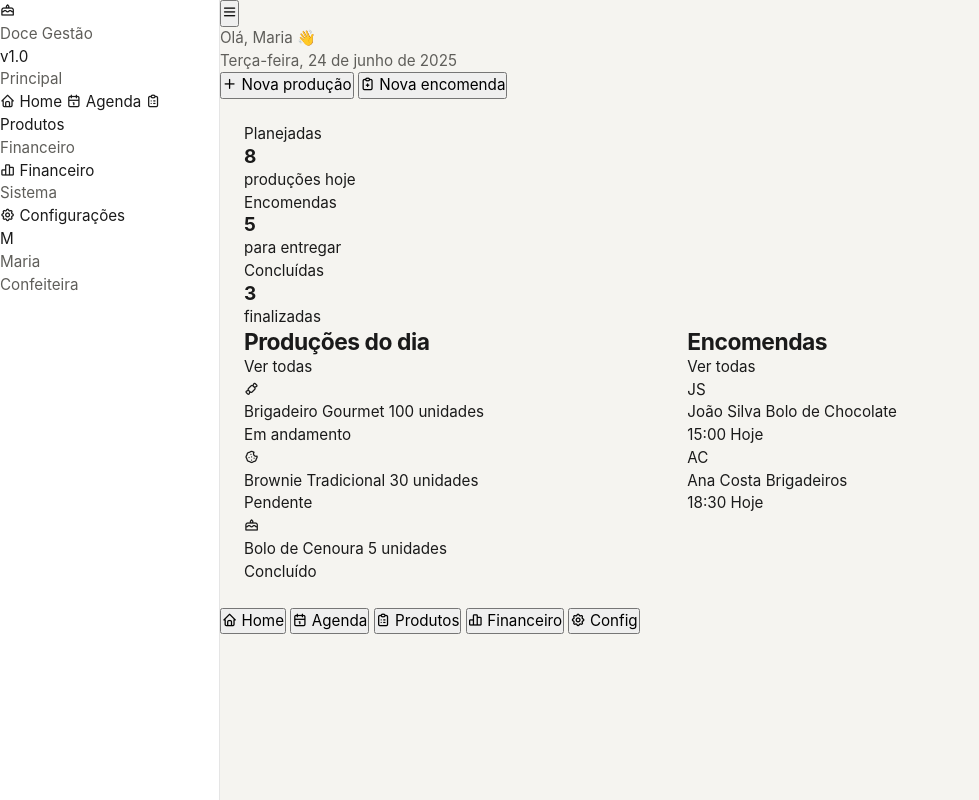
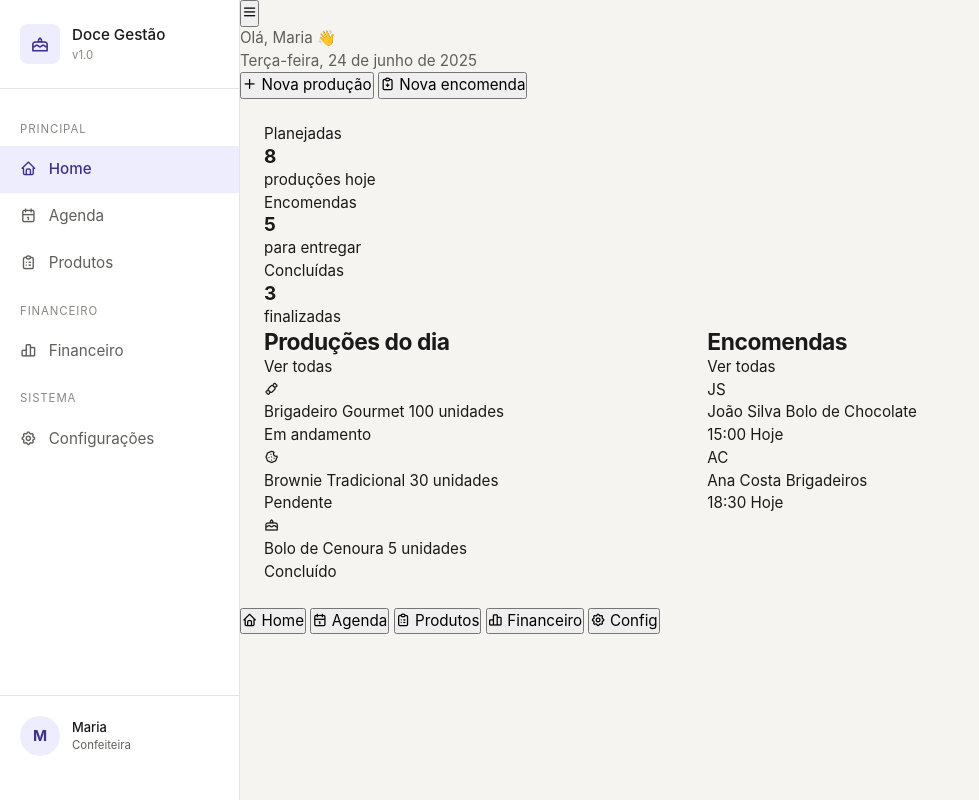
Before and after one commit to AleRicDev/AgendaConfeitaria, a plain HTML site: page index.html in a window 1280 px wide. Shown: the whole page, without its empty margins (0-979 px from the left). Drawn offline with Linux system fonts and the light colour scheme; a script that the page names is missing.

Commit message:
feat: create sidebar component

```diff
--- a/src/css/index.css
+++ b/src/css/index.css
@@ -1,2 +1,3 @@
 @import "./global.css";
 @import "./layout.css";
+@import "./sidebar.css";
--- a/src/css/sidebar.css
+++ b/src/css/sidebar.css
@@ -0,0 +1,169 @@
+/* ================================
+   SIDEBAR
+================================ */
+
+.sidebar {
+  width: 240px;
+  min-width: 240px;
+
+  background: var(--surface);
+
+  border-right: 1px solid var(--border);
+
+  display: flex;
+  flex-direction: column;
+
+  padding: var(--space-6) 0;
+}
+
+/* ================================
+   BRAND
+================================ */
+
+.sidebar-brand {
+  display: flex;
+  align-items: center;
+  gap: var(--space-3);
+
+  padding: 0 var(--space-5) var(--space-6);
+
+  border-bottom: 1px solid var(--border);
+}
+
+.sidebar-brand-icon {
+  width: 40px;
+  height: 40px;
+
+  display: flex;
+  align-items: center;
+  justify-content: center;
+
+  border-radius: var(--radius-md);
+
+  background: var(--brand-soft);
+
+  color: var(--brand-primary);
+
+  font-size: 1.25rem;
+}
+
+.sidebar-brand-text {
+  display: flex;
+  flex-direction: column;
+}
+
+.sidebar-title {
+  font-weight: var(--fw-medium);
+  color: var(--text-primary);
+}
+
+.sidebar-version {
+  font-size: var(--fs-xs);
+  color: var(--text-muted);
+}
+
+/* ================================
+   NAVIGATION
+================================ */
+
+.sidebar-nav {
+  display: flex;
+  flex-direction: column;
+
+  padding-top: var(--space-4);
+}
+
+.nav-label {
+  font-size: var(--fs-xs);
+
+  text-transform: uppercase;
+  letter-spacing: 0.08em;
+
+  color: var(--text-muted);
+
+  padding: var(--space-4) var(--space-5) var(--space-2);
+}
+
+.nav-item {
+  display: flex;
+  align-items: center;
+  gap: var(--space-3);
+
+  padding: var(--space-3) var(--space-5);
+
+  color: var(--text-secondary);
+
+  transition: var(--transition-fast);
+}
+
+.nav-item i {
+  font-size: 1.1rem;
+}
+
+.nav-item:hover {
+  background: var(--bg);
+}
+
+.nav-item.is-active {
+  background: var(--brand-soft);
+
+  color: var(--brand-primary);
+
+  font-weight: var(--fw-medium);
+}
+
+/* ================================
+   FOOTER
+================================ */
+
+.sidebar-footer {
+  margin-top: auto;
+
+  padding: var(--space-5);
+
+  border-top: 1px solid var(--border);
+}
+
+/* ================================
+   USER
+================================ */
+
+.user {
+  display: flex;
+  align-items: center;
+  gap: var(--space-3);
+}
+
+.user-avatar {
+  width: 40px;
+  height: 40px;
+
+  border-radius: 50%;
+
+  display: flex;
+  align-items: center;
+  justify-content: center;
+
+  background: var(--brand-soft);
+  color: var(--brand-primary);
+
+  font-weight: var(--fw-bold);
+}
+
+.user-info {
+  display: flex;
+  flex-direction: column;
+}
+
+.user-name {
+  font-size: var(--fs-sm);
+  font-weight: var(--fw-medium);
+
+  color: var(--text-primary);
+}
+
+.user-role {
+  font-size: var(--fs-xs);c
+
+  color: var(--text-muted);
+}
```
